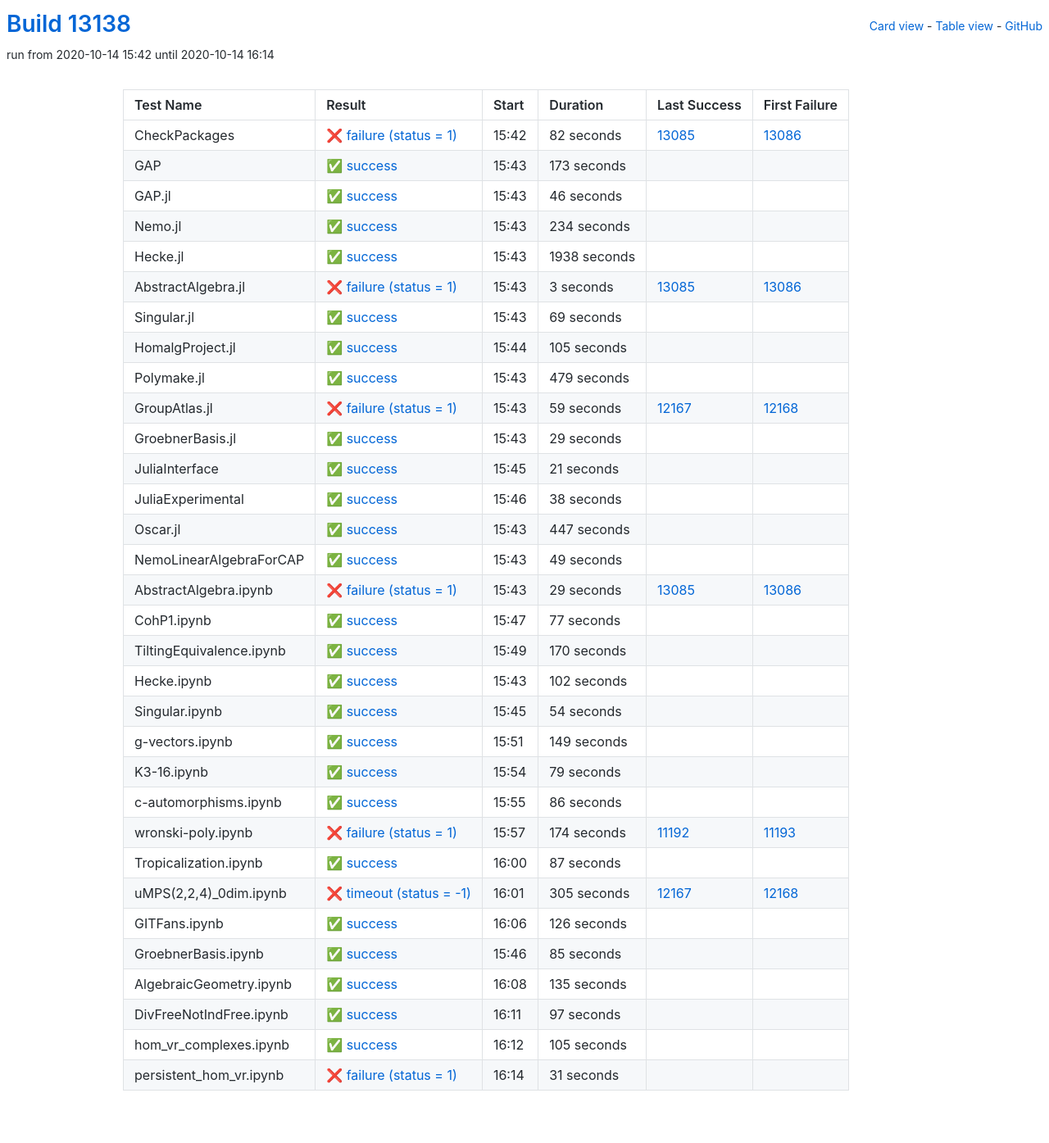
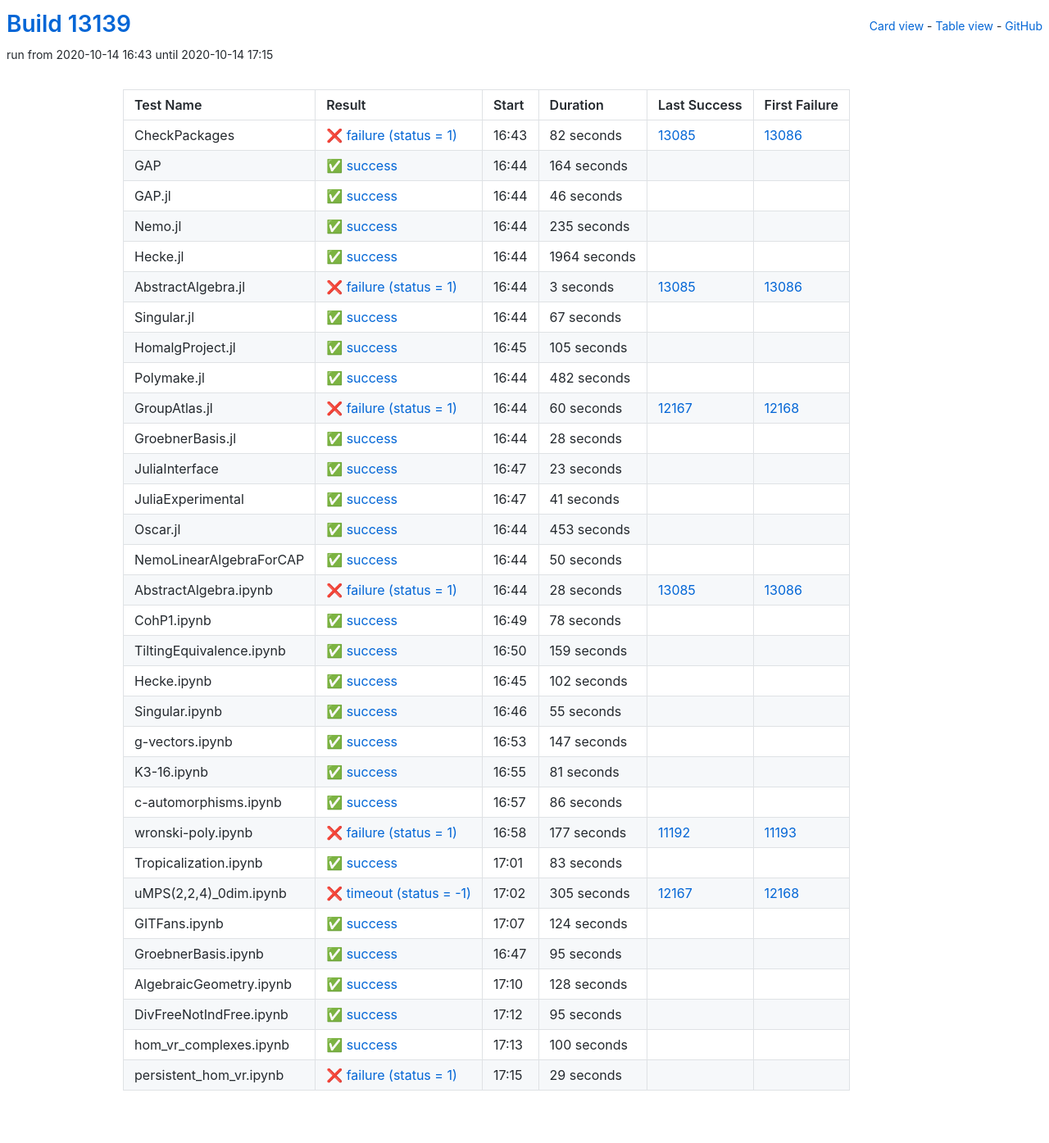
Before and after one commit to oscar-system/oscar-ci-status, a Jekyll site: the page built from table.html, in a window 1280 px wide. Shown: the whole page at 82% size. Built offline with Jekyll 4.4.1, drawn with Linux system fonts in a browser that asks for light colours.

Commit message:
Build #13139

```diff
--- a/_data/ci.yml
+++ b/_data/ci.yml
@@ -1,6 +1,6 @@
 ---
-build: 13138
-build_url: https://oscarci.mathematik.uni-kl.de/job/oscar/13138/
+build: 13139
+build_url: https://oscarci.mathematik.uni-kl.de/job/oscar/13139/
 job: oscar
 organization: oscar-system
 repo: oscar-ci-status
@@ -8,8 +8,8 @@
 tests:
 - name: CheckPackages
   id: checkpackages
-  log: https://oscarci.mathematik.uni-kl.de/job/oscar/13138/artifact/logs/build-13138/CheckPackages.log
-  start: 2020-10-14 15:42
+  log: https://oscarci.mathematik.uni-kl.de/job/oscar/13139/artifact/logs/build-13139/CheckPackages.log
+  start: 2020-10-14 16:43
   success: false
   exitcode: 1
   status: failure
@@ -20,20 +20,20 @@
   first_failure_url: https://oscarci.mathematik.uni-kl.de/job/oscar/13086/
 - name: GAP
   id: gap
-  log: https://oscarci.mathematik.uni-kl.de/job/oscar/13138/artifact/logs/build-13138/GAP.log
-  start: 2020-10-14 15:43
+  log: https://oscarci.mathematik.uni-kl.de/job/oscar/13139/artifact/logs/build-13139/GAP.log
+  start: 2020-10-14 16:44
   success: true
   exitcode: 0
   status: success
-  duration: 173
+  duration: 164
   last_success: false
   last_success_url:
   first_failure: false
   first_failure_url:
 - name: GAP.jl
   id: gap-jl
-  log: https://oscarci.mathematik.uni-kl.de/job/oscar/13138/artifact/logs/build-13138/GAP.jl.log
-  start: 2020-10-14 15:43
+  log: https://oscarci.mathematik.uni-kl.de/job/oscar/13139/artifact/logs/build-13139/GAP.jl.log
+  start: 2020-10-14 16:44
   success: true
   exitcode: 0
   status: success
@@ -44,32 +44,32 @@
   first_failure_url:
 - name: Nemo.jl
   id: nemo-jl
-  log: https://oscarci.mathematik.uni-kl.de/job/oscar/13138/artifact/logs/build-13138/Nemo.jl.log
-  start: 2020-10-14 15:43
+  log: https://oscarci.mathematik.uni-kl.de/job/oscar/13139/artifact/logs/build-13139/Nemo.jl.log
+  start: 2020-10-14 16:44
   success: true
   exitcode: 0
   status: success
-  duration: 234
+  duration: 235
   last_success: false
   last_success_url:
   first_failure: false
   first_failure_url:
 - name: Hecke.jl
   id: hecke-jl
-  log: https://oscarci.mathematik.uni-kl.de/job/oscar/13138/artifact/logs/build-13138/Hecke.jl.log
-  start: 2020-10-14 15:43
+  log: https://oscarci.mathematik.uni-kl.de/job/oscar/13139/artifact/logs/build-13139/Hecke.jl.log
+  start: 2020-10-14 16:44
   success: true
   exitcode: 0
   status: success
-  duration: 1938
+  duration: 1964
   last_success: false
   last_success_url:
   first_failure: false
   first_failure_url:
 - name: AbstractAlgebra.jl
   id: abstractalgebra-jl
-  log: https://oscarci.mathematik.uni-kl.de/job/oscar/13138/artifact/logs/build-13138/AbstractAlgebra.jl.log
-  start: 2020-10-14 15:43
+  log: https://oscarci.mathematik.uni-kl.de/job/oscar/13139/artifact/logs/build-13139/AbstractAlgebra.jl.log
+  start: 2020-10-14 16:44
   success: false
   exitcode: 1
   status: failure
@@ -80,20 +80,20 @@
   first_failure_url: https://oscarci.mathematik.uni-kl.de/job/oscar/13086/
 - name: Singular.jl
   id: singular-jl
-  log: https://oscarci.mathematik.uni-kl.de/job/oscar/13138/artifact/logs/build-13138/Singular.jl.log
-  start: 2020-10-14 15:43
+  log: https://oscarci.mathematik.uni-kl.de/job/oscar/13139/artifact/logs/build-13139/Singular.jl.log
+  start: 2020-10-14 16:44
   success: true
   exitcode: 0
   status: success
-  duration: 69
+  duration: 67
   last_success: false
   last_success_url:
   first_failure: false
   first_failure_url:
 - name: HomalgProject.jl
   id: homalgproject-jl
-  log: https://oscarci.mathematik.uni-kl.de/job/oscar/13138/artifact/logs/build-13138/HomalgProject.jl.log
-  start: 2020-10-14 15:44
+  log: https://oscarci.mathematik.uni-kl.de/job/oscar/13139/artifact/logs/build-13139/HomalgProject.jl.log
+  start: 2020-10-14 16:45
   success: true
   exitcode: 0
   status: success
@@ -104,128 +104,128 @@
   first_failure_url:
 - name: Polymake.jl
   id: polymake-jl
-  log: https://oscarci.mathematik.uni-kl.de/job/oscar/13138/artifact/logs/build-13138/Polymake.jl.log
-  start: 2020-10-14 15:43
+  log: https://oscarci.mathematik.uni-kl.de/job/oscar/13139/artifact/logs/build-13139/Polymake.jl.log
+  start: 2020-10-14 16:44
   success: true
   exitcode: 0
   status: success
-  duration: 479
+  duration: 482
   last_success: false
   last_success_url:
   first_failure: false
   first_failure_url:
 - name: GroupAtlas.jl
   id: groupatlas-jl
-  log: https://oscarci.mathematik.uni-kl.de/job/oscar/13138/artifact/logs/build-13138/GroupAtlas.jl.log
-  start: 2020-10-14 15:43
+  log: https://oscarci.mathematik.uni-kl.de/job/oscar/13139/artifact/logs/build-13139/GroupAtlas.jl.log
+  start: 2020-10-14 16:44
   success: false
   exitcode: 1
   status: failure
-  duration: 59
+  duration: 60
   last_success: 12167
   last_success_url: https://oscarci.mathematik.uni-kl.de/job/oscar/12167/
   first_failure: 12168
   first_failure_url: https://oscarci.mathematik.uni-kl.de/job/oscar/12168/
 - name: GroebnerBasis.jl
   id: groebnerbasis-jl
-  log: https://oscarci.mathematik.uni-kl.de/job/oscar/13138/artifact/logs/build-13138/GroebnerBasis.jl.log
-  start: 2020-10-14 15:43
+  log: https://oscarci.mathematik.uni-kl.de/job/oscar/13139/artifact/logs/build-13139/GroebnerBasis.jl.log
+  start: 2020-10-14 16:44
   success: true
   exitcode: 0
   status: success
-  duration: 29
+  duration: 28
   last_success: false
   last_success_url:
   first_failure: false
   first_failure_url:
 - name: JuliaInterface
   id: juliainterface
-  log: https://oscarci.mathematik.uni-kl.de/job/oscar/13138/artifact/logs/build-13138/JuliaInterface.log
-  start: 2020-10-14 15:45
+  log: https://oscarci.mathematik.uni-kl.de/job/oscar/13139/artifact/logs/build-13139/JuliaInterface.log
+  start: 2020-10-14 16:47
   success: true
   exitcode: 0
   status: success
-  duration: 21
+  duration: 23
   last_success: false
   last_success_url:
   first_failure: false
   first_failure_url:
 - name: JuliaExperimental
   id: juliaexperimental
-  log: https://oscarci.mathematik.uni-kl.de/job/oscar/13138/artifact/logs/build-13138/JuliaExperimental.log
-  start: 2020-10-14 15:46
+  log: https://oscarci.mathematik.uni-kl.de/job/oscar/13139/artifact/logs/build-13139/JuliaExperimental.log
+  start: 2020-10-14 16:47
   success: true
   exitcode: 0
   status: success
-  duration: 38
+  duration: 41
   last_success: false
   last_success_url:
   first_failure: false
   first_failure_url:
 - name: Oscar.jl
   id: oscar-jl
-  log: https://oscarci.mathematik.uni-kl.de/job/oscar/13138/artifact/logs/build-13138/Oscar.jl.log
-  start: 2020-10-14 15:43
+  log: https://oscarci.mathematik.uni-kl.de/job/oscar/13139/artifact/logs/build-13139/Oscar.jl.log
+  start: 2020-10-14 16:44
   success: true
   exitcode: 0
   status: success
-  duration: 447
+  duration: 453
   last_success: false
   last_success_url:
   first_failure: false
   first_failure_url:
 - name: NemoLinearAlgebraForCAP
   id: nemolinearalgebraforcap
-  log: https://oscarci.mathematik.uni-kl.de/job/oscar/13138/artifact/logs/build-13138/NemoLinearAlgebraForCAP.log
-  start: 2020-10-14 15:43
+  log: https://oscarci.mathematik.uni-kl.de/job/oscar/13139/artifact/logs/build-13139/NemoLinearAlgebraForCAP.log
+  start: 2020-10-14 16:44
   success: true
   exitcode: 0
   status: success
-  duration: 49
+  duration: 50
   last_success: false
   last_success_url:
   first_failure: false
   first_failure_url:
 - name: AbstractAlgebra.ipynb
   id: abstractalgebra-ipynb
-  log: https://oscarci.mathematik.uni-kl.de/job/oscar/13138/artifact/logs/build-13138/AbstractAlgebra.ipynb.log
-  start: 2020-10-14 15:43
+  log: https://oscarci.mathematik.uni-kl.de/job/oscar/13139/artifact/logs/build-13139/AbstractAlgebra.ipynb.log
+  start: 2020-10-14 16:44
   success: false
   exitcode: 1
   status: failure
-  duration: 29
+  duration: 28
   last_success: 13085
   last_success_url: https://oscarci.mathematik.uni-kl.de/job/oscar/13085/
   first_failure: 13086
   first_failure_url: https://oscarci.mathematik.uni-kl.de/job/oscar/13086/
 - name: CohP1.ipynb
   id: cohp1-ipynb
-  log: https://oscarci.mathematik.uni-kl.de/job/oscar/13138/artifact/logs/build-13138/CohP1.ipynb.log
-  start: 2020-10-14 15:47
+  log: https://oscarci.mathematik.uni-kl.de/job/oscar/13139/artifact/logs/build-13139/CohP1.ipynb.log
+  start: 2020-10-14 16:49
   success: true
   exitcode: 0
   status: success
-  duration: 77
+  duration: 78
   last_success: false
   last_success_url:
   first_failure: false
   first_failure_url:
 - name: TiltingEquivalence.ipynb
   id: tiltingequivalence-ipynb
-  log: https://oscarci.mathematik.uni-kl.de/job/oscar/13138/artifact/logs/build-13138/TiltingEquivalence.ipynb.log
-  start: 2020-10-14 15:49
+  log: https://oscarci.mathematik.uni-kl.de/job/oscar/13139/artifact/logs/build-13139/TiltingEquivalence.ipynb.log
+  start: 2020-10-14 16:50
   success: true
   exitcode: 0
   status: success
-  duration: 170
+  duration: 159
   last_success: false
   last_success_url:
   first_failure: false
   first_failure_url:
 - name: Hecke.ipynb
   id: hecke-ipynb
-  log: https://oscarci.mathematik.uni-kl.de/job/oscar/13138/artifact/logs/build-13138/Hecke.ipynb.log
-  start: 2020-10-14 15:43
+  log: https://oscarci.mathematik.uni-kl.de/job/oscar/13139/artifact/logs/build-13139/Hecke.ipynb.log
+  start: 2020-10-14 16:45
   success: true
   exitcode: 0
   status: success
@@ -236,44 +236,44 @@
   first_failure_url:
 - name: Singular.ipynb
   id: singular-ipynb
-  log: https://oscarci.mathematik.uni-kl.de/job/oscar/13138/artifact/logs/build-13138/Singular.ipynb.log
-  start: 2020-10-14 15:45
+  log: https://oscarci.mathematik.uni-kl.de/job/oscar/13139/artifact/logs/build-13139/Singular.ipynb.log
+  start: 2020-10-14 16:46
   success: true
   exitcode: 0
   status: success
-  duration: 54
+  duration: 55
   last_success: false
   last_success_url:
   first_failure: false
   first_failure_url:
 - name: g-vectors.ipynb
   id: g-vectors-ipynb
-  log: https://oscarci.mathematik.uni-kl.de/job/oscar/13138/artifact/logs/build-13138/g-vectors.ipynb.log
-  start: 2020-10-14 15:51
+  log: https://oscarci.mathematik.uni-kl.de/job/oscar/13139/artifact/logs/build-13139/g-vectors.ipynb.log
+  start: 2020-10-14 16:53
   success: true
   exitcode: 0
   status: success
-  duration: 149
+  duration: 147
   last_success: false
   last_success_url:
   first_failure: false
   first_failure_url:
 - name: K3-16.ipynb
   id: k3-16-ipynb
-  log: https://oscarci.mathematik.uni-kl.de/job/oscar/13138/artifact/logs/build-13138/K3-16.ipynb.log
-  start: 2020-10-14 15:54
+  log: https://oscarci.mathematik.uni-kl.de/job/oscar/13139/artifact/logs/build-13139/K3-16.ipynb.log
+  start: 2020-10-14 16:55
   success: true
   exitcode: 0
   status: success
-  duration: 79
+  duration: 81
   last_success: false
   last_success_url:
   first_failure: false
   first_failure_url:
 - name: c-automorphisms.ipynb
   id: c-automorphisms-ipynb
-  log: https://oscarci.mathematik.uni-kl.de/job/oscar/13138/artifact/logs/build-13138/c-automorphisms.ipynb.log
-  start: 2020-10-14 15:55
+  log: https://oscarci.mathematik.uni-kl.de/job/oscar/13139/artifact/logs/build-13139/c-automorphisms.ipynb.log
+  start: 2020-10-14 16:57
   success: true
   exitcode: 0
   status: success
@@ -284,32 +284,32 @@
   first_failure_url:
 - name: wronski-poly.ipynb
   id: wronski-poly-ipynb
-  log: https://oscarci.mathematik.uni-kl.de/job/oscar/13138/artifact/logs/build-13138/wronski-poly.ipynb.log
-  start: 2020-10-14 15:57
+  log: https://oscarci.mathematik.uni-kl.de/job/oscar/13139/artifact/logs/build-13139/wronski-poly.ipynb.log
+  start: 2020-10-14 16:58
   success: false
   exitcode: 1
   status: failure
-  duration: 174
+  duration: 177
   last_success: 11192
   last_success_url: https://oscarci.mathematik.uni-kl.de/job/oscar/11192/
   first_failure: 11193
   first_failure_url: https://oscarci.mathematik.uni-kl.de/job/oscar/11193/
 - name: Tropicalization.ipynb
   id: tropicalization-ipynb
-  log: https://oscarci.mathematik.uni-kl.de/job/oscar/13138/artifact/logs/build-13138/Tropicalization.ipynb.log
-  start: 2020-10-14 16:00
+  log: https://oscarci.mathematik.uni-kl.de/job/oscar/13139/artifact/logs/build-13139/Tropicalization.ipynb.log
+  start: 2020-10-14 17:01
   success: true
   exitcode: 0
   status: success
-  duration: 87
+  duration: 83
   last_success: false
   last_success_url:
   first_failure: false
   first_failure_url:
 - name: uMPS(2,2,4)_0dim.ipynb
   id: umps-2-2-4-0dim-ipynb
-  log: https://oscarci.mathematik.uni-kl.de/job/oscar/13138/artifact/logs/build-13138/uMPS-2-2-4-_0dim.ipynb.log
-  start: 2020-10-14 16:01
+  log: https://oscarci.mathematik.uni-kl.de/job/oscar/13139/artifact/logs/build-13139/uMPS-2-2-4-_0dim.ipynb.log
+  start: 2020-10-14 17:02
   success: false
   exitcode: -1
   status: timeout
@@ -320,72 +320,72 @@
   first_failure_url: https://oscarci.mathematik.uni-kl.de/job/oscar/12168/
 - name: GITFans.ipynb
   id: gitfans-ipynb
-  log: https://oscarci.mathematik.uni-kl.de/job/oscar/13138/artifact/logs/build-13138/GITFans.ipynb.log
-  start: 2020-10-14 16:06
+  log: https://oscarci.mathematik.uni-kl.de/job/oscar/13139/artifact/logs/build-13139/GITFans.ipynb.log
+  start: 2020-10-14 17:07
   success: true
   exitcode: 0
   status: success
-  duration: 126
+  duration: 124
   last_success: false
   last_success_url:
   first_failure: false
   first_failure_url:
 - name: GroebnerBasis.ipynb
   id: groebnerbasis-ipynb
-  log: https://oscarci.mathematik.uni-kl.de/job/oscar/13138/artifact/logs/build-13138/GroebnerBasis.ipynb.log
-  start: 2020-10-14 15:46
+  log: https://oscarci.mathematik.uni-kl.de/job/oscar/13139/artifact/logs/build-13139/GroebnerBasis.ipynb.log
+  start: 2020-10-14 16:47
   success: true
   exitcode: 0
   status: success
-  duration: 85
+  duration: 95
   last_success: false
   last_success_url:
   first_failure: false
   first_failure_url:
 - name: AlgebraicGeometry.ipynb
   id: algebraicgeometry-ipynb
-  log: https://oscarci.mathematik.uni-kl.de/job/oscar/13138/artifact/logs/build-13138/AlgebraicGeometry.ipynb.log
-  start: 2020-10-14 16:08
+  log: https://oscarci.mathematik.uni-kl.de/job/oscar/13139/artifact/logs/build-13139/AlgebraicGeometry.ipynb.log
+  start: 2020-10-14 17:10
   success: true
   exitcode: 0
   status: success
-  duration: 135
+  duration: 128
   last_success: false
   last_success_url:
   first_failure: false
   first_failure_url:
 - name: DivFreeNotIndFree.ipynb
   id: divfreenotindfree-ipynb
-  log: https://oscarci.mathematik.uni-kl.de/job/oscar/13138/artifact/logs/build-13138/DivFreeNotIndFree.ipynb.log
-  start: 2020-10-14 16:11
+  log: https://oscarci.mathematik.uni-kl.de/job/oscar/13139/artifact/logs/build-13139/DivFreeNotIndFree.ipynb.log
+  start: 2020-10-14 17:12
   success: true
   exitcode: 0
   status: success
-  duration: 97
+  duration: 95
   last_success: false
   last_success_url:
   first_failure: false
   first_failure_url:
 - name: hom_vr_complexes.ipynb
   id: hom-vr-complexes-ipynb
-  log: https://oscarci.mathematik.uni-kl.de/job/oscar/13138/artifact/logs/build-13138/hom_vr_complexes.ipynb.log
-  start: 2020-10-14 16:12
+  log: https://oscarci.mathematik.uni-kl.de/job/oscar/13139/artifact/logs/build-13139/hom_vr_complexes.ipynb.log
+  start: 2020-10-14 17:13
   success: true
   exitcode: 0
   status: success
-  duration: 105
+  duration: 100
   last_success: false
   last_success_url:
   first_failure: false
   first_failure_url:
 - name: persistent_hom_vr.ipynb
   id: persistent-hom-vr-ipynb
-  log: https://oscarci.mathematik.uni-kl.de/job/oscar/13138/artifact/logs/build-13138/persistent_hom_vr.ipynb.log
-  start: 2020-10-14 16:14
+  log: https://oscarci.mathematik.uni-kl.de/job/oscar/13139/artifact/logs/build-13139/persistent_hom_vr.ipynb.log
+  start: 2020-10-14 17:15
   success: false
   exitcode: 1
   status: failure
-  duration: 31
+  duration: 29
   last_success: false
   last_success_url:
   first_failure: false
```
Also changed, not shown: README.md.
